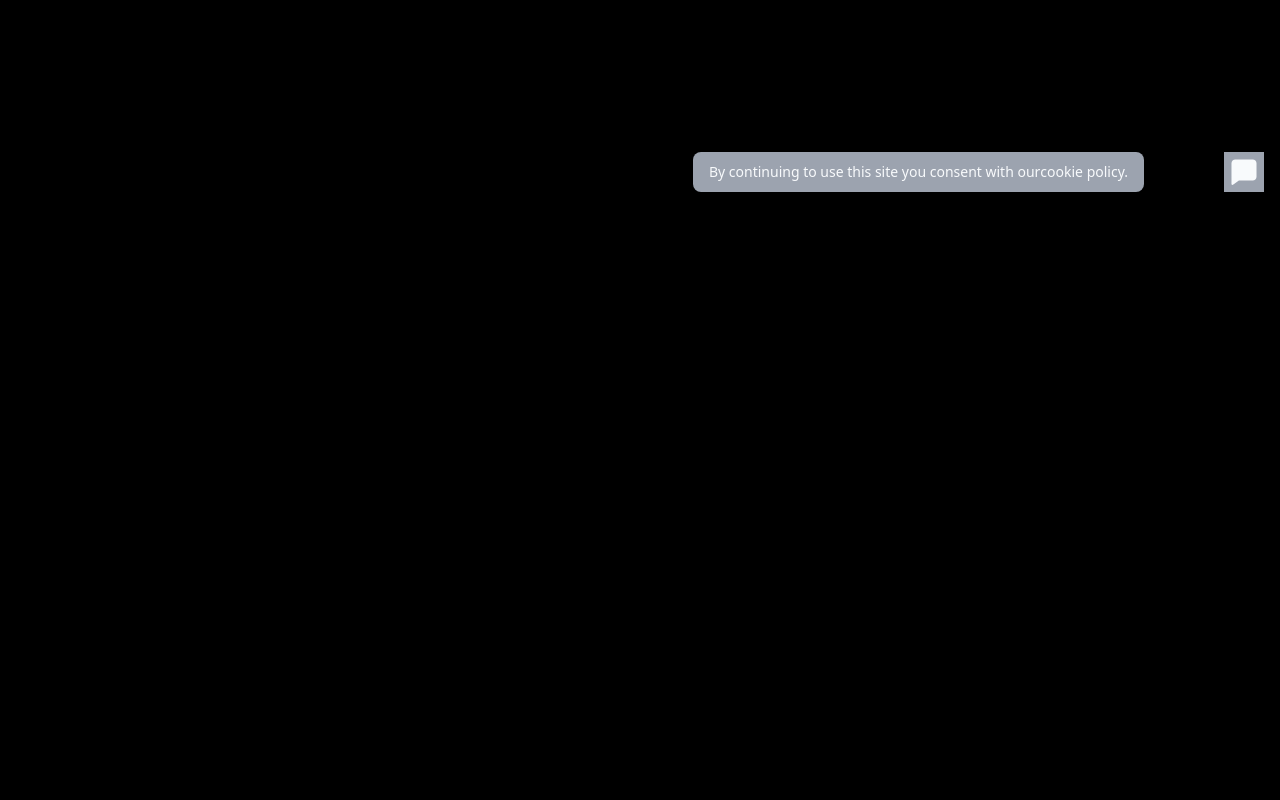
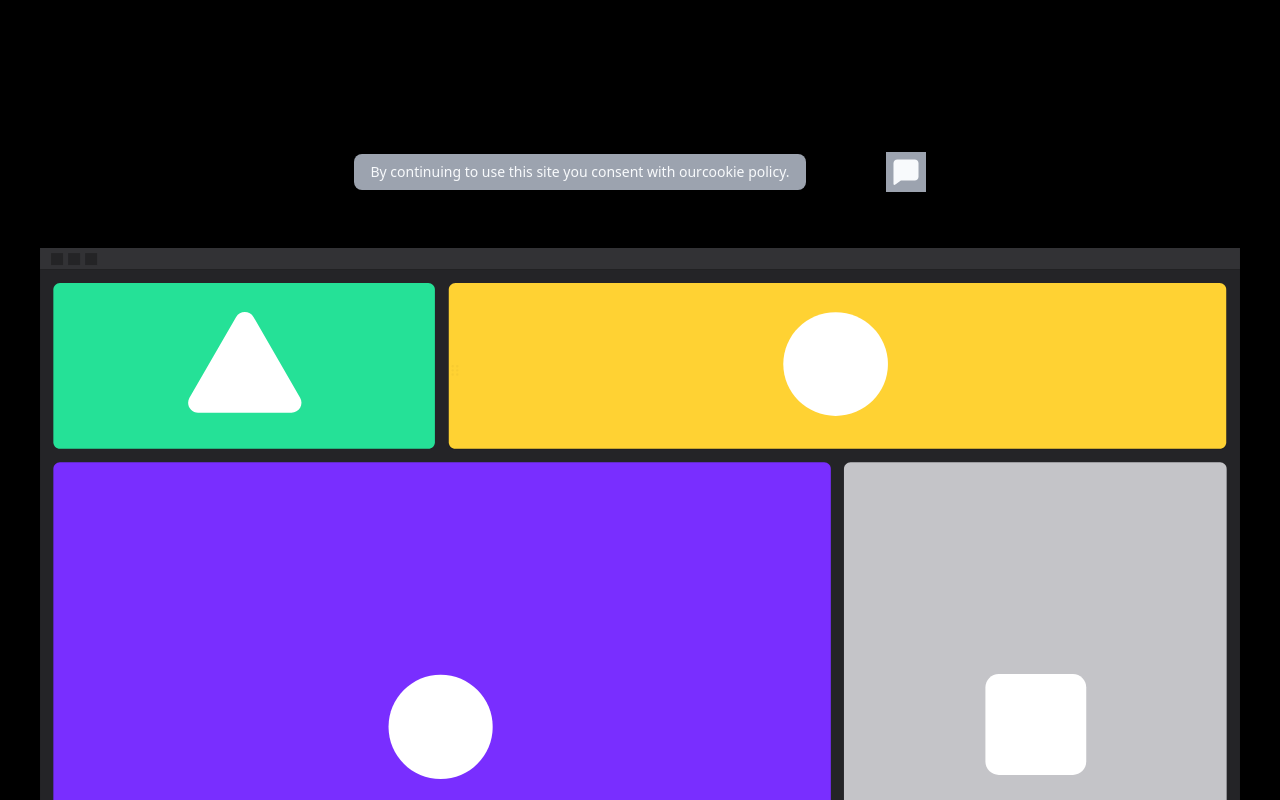
Before and after one commit to Hojiakbardevs/11.-Next-Generation, a React (Vite) app: page / in a window 1280 px wide. Shown: the part 720-1520 px from the top of the page. Before the commit the page ends 928 px from the top, so only its background shows below. Built offline with nearby package versions, Linux system fonts and the light colour scheme.

Commit message:
main component created

```diff
--- a/src/components/Head/button_enter.tsx
+++ b/src/components/Head/button_enter.tsx
@@ -5,7 +5,7 @@ export function ButtonEnter() {
   return (
     <div>
       <div className="flex w-full max-w-sm items-center">
-        <Input type="text" />
+        <Input type="text" className="w-[250px]"/>
         <Button type="submit">Notify Me ✌️</Button>
       </div>
       <p className="text-sm opacity-80 mt-4">
--- a/src/components/Main/main_page.tsx
+++ b/src/components/Main/main_page.tsx
@@ -1,11 +1,13 @@
+import Frame from '@/assets/Frame.svg'
 export const MainPage = () => {
   return (
-    <div className="flex gap-20 justify-end p-4">
-      <p className="text-center text-sm bg-gray-400 px-4 py-0  flex items-center justify-center rounded-lg">
+    <div>
+      <div className="flex gap-20 justify-center items-center p-4">
+        <p className="text-center text-sm bg-gray-400 px-4 py-2 flex items-center justify-center rounded-lg">
           By continuing to use this site you consent with our{" "}
           <span>cookie policy.</span>
         </p>
-      <div className="flex items-center justify-center  bg-gray-400 size-10">
+        <div className="flex justify-center items-center bg-gray-400 size-10">
           <svg
             xmlns="http://www.w3.org/2000/svg"
             width="26"
@@ -26,6 +28,9 @@ export const MainPage = () => {
           </svg>
         </div>
       </div>
-
+      <div className='p-10'>
+        <img src={Frame} alt="FRAME  IMG" className='w-full' />
+      </div>
+    </div>
   );
 };
```
Also changed, not shown: src/assets/Frame.svg (added). Lines whose indentation alone changed are shown as unchanged.
